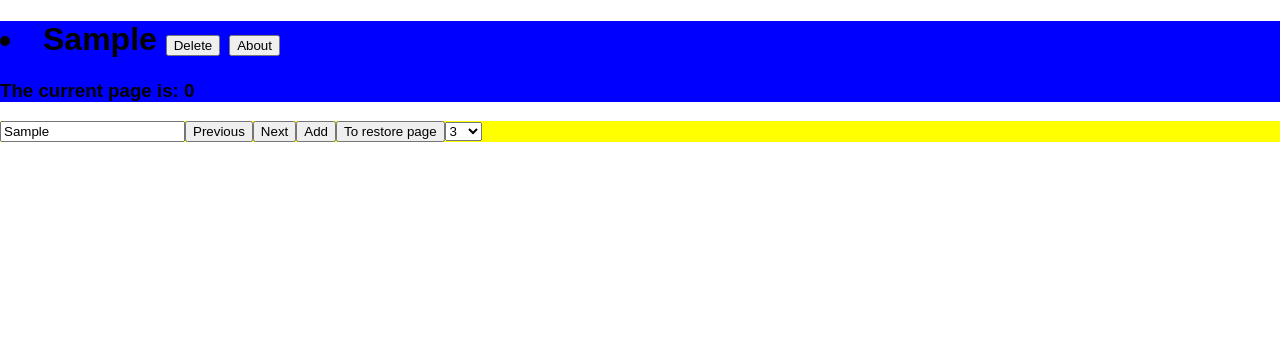
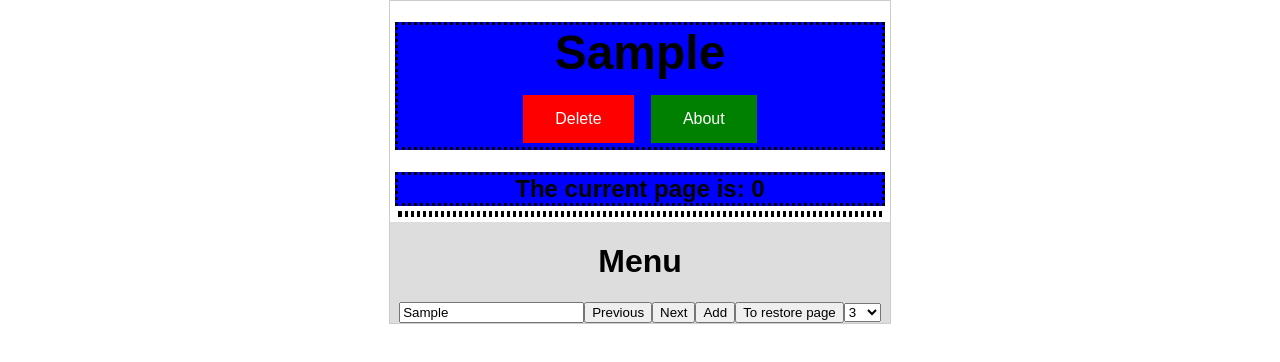
Before and after one commit to jcsouz10/pagination, a React (Create React App) app in the folder myapp/: page / in a window 1280 px wide. Both pictures are taken after typing "Sample" into the empty fields and a click on the button "Add". Shown: the top 362 px of the page. Built offline with nearby package versions, Linux system fonts and the light colour scheme; no server answers.

Commit message:
Change at 23:05

```diff
--- a/myapp/server.js
+++ b/myapp/server.js
@@ -1,6 +1,8 @@
 var express = require('express')
 var cors = require('cors')
 var app = express()
+
+app.use(cors({credentials: true, origin: true}))
 
 app.get('/people', cors(), function (req, res, next) {
   res.json([
@@ -61,6 +63,10 @@ app.get('/people', cors(), function (req, res, next) {
   ])
 })
 
+app.delete('/people/id', function (req, res) {
+  res.send('DELETE request to homepage');
+});
+
 app.listen(9000, function () {
   console.log('The server is running in the port 9000')
 })
--- a/myapp/src/App.css
+++ b/myapp/src/App.css
@@ -1,14 +1,66 @@
+.AllApp{
+  max-width: 500px;
+  min-height: 00px;
+  margin: 0 auto;
+  display: flex;
+  border: 1px solid #ccc;
+	justify-content: center;
+  flex-direction: column;
+}
 
-.OnScreen{
-  background-color :blue;
+.item {
+  margin: 5px;
+  padding: 0 10px;
+  border-style: dotted;
+  background: blue;
+  text-align: center;
+  font-size: 1.5em;
+}
+
+.menu{
+  background-color:#ddd;
+  display:flex;
+  align-items: center;
+  justify-content: center;
+  flex-wrap: wrap;
 }
 
 .ButtonsAndInput{
-  background-color :yellow;
+  flex-wrap: wrap;
 }
 
+.buttonDelete {
+  background-color:red;
+  border: none;
+  color: white;
+  padding: 15px 32px;
+  text-align: center;
+  text-decoration: none;
+  display: inline-block;
+  font-size: 16px;
+  margin: 4px 2px;
+  cursor: pointer;
+}
 
-@keyframes App-logo-spin {
-  from { transform: rotate(0deg); }
-  to { transform: rotate(360deg); }
+.validate{
+  margin: 5px;
+  padding: 0 10px;
+  color:white;
+  border-style: dotted;
+  background: black;
+  text-align: center;
+  font-size: 1.5em;
 }
+
+.buttonAbout {
+  background-color:green;
+  border: none;
+  color: white;
+  padding: 15px 32px;
+  text-align: center;
+  text-decoration: none;
+  display: inline-block;
+  font-size: 16px;
+  margin: 4px 2px;
+  cursor: pointer;
+}
--- a/myapp/src/App.js
+++ b/myapp/src/App.js
@@ -2,6 +2,8 @@ import React, { Component } from 'react';
 import { getPeople } from './api';
 import OnScreen from './OnScreen';
 import ButtonsAndInput from './ButtonsAndInput';
+import './App.css'
+const axios = require ("axios");
 
 class App extends Component {
   constructor(props) {
@@ -29,7 +31,7 @@ class App extends Component {
   }
 
   filterNames = (input) => {
-    const filtered = this.state.peoples.filter(item => item.name.includes(input));
+    const filtered = this.state.peoples.filter(item => item.id.includes(input));
     const validate = filtered.length ? '' : 'Você vai adicionar um nome';
     this.setState({ filtered, currentPage: 0, input, validate });
   }
@@ -37,7 +39,7 @@ class App extends Component {
   elementsOnScreen = () => {
     const { currentPage, filtered } = this.state;
     return filtered
-      .map((item) => <li key={item.id}> {item.name} <button onClick={() => this.remove(item.name)}> Delete </button> <button onClick={() => this.about(item.country, item.age)}> About </button> </li>)
+    .map((item) => <div className='item' key={item.id}> {item.name} <div> <button className='buttonDelete' onClick={() => this.remove(item.name, item.id)}> Delete </button> <button className='buttonAbout' onClick={() => this.about(item.country, item.age)}> About </button> </div> </div>)
     .slice(currentPage * this.state.elementsPerPage, currentPage * this.state.elementsPerPage + this.state.elementsPerPage);
   }
 
@@ -45,9 +47,9 @@ class App extends Component {
     alert("• Country: "+coun +"\n• Age: "+age );
   }
 
-  remove = (id) => {
-    this.setState({ filtered: this.state.filtered.filter(item => item.name !== id), currentPage: 0 })
-    console.log(id)
+  remove = (name,id) => {
+      axios.delete('http://127.0.0.1:9000/people/:'+id).
+      then((response=>this.state.filtered.splice(name,1)))
  }
 
   nextPage = () => {
@@ -72,24 +74,28 @@ class App extends Component {
     console.log(this.state.peoples)
   }
 
+
   restorePage = () => {
     this.setState({
       currentPage: 0, filtered: this.state.peoples
     })
   }
 
-  handleChange(event) {
+  handleChange=(event)=> {
     const value = event.target.value;
     this.setState({ elementsPerPage: value, currentPage: 0 });
-
     console.log(this.state.newValueInput)
   }
 
+
   render() {
     return (
-      <div>
+      <div className="AllApp">
       <OnScreen validate={this.state.validate} onChangeElements={this.elementsOnScreen()} currentPage={this.state.currentPage} />
+        <div className="menu">
+        <h1> Menu </h1>
       <ButtonsAndInput hadle={this.handleChange.bind(this)} restorePage={this.restorePage} nextPage={this.nextPage} previousPage={this.previousPage} getValueInput={this.filterNames} addItem={this.addItem} />
+        </div>
       </div>
     );
   }
--- a/myapp/src/ButtonsAndInput.js
+++ b/myapp/src/ButtonsAndInput.js
@@ -3,14 +3,13 @@ import './App.css'
 
 export default props => (
   <div className="ButtonsAndInput"  >
-    <input onChange={(e) => props.getValueInput(e.target.value)}></input>
-    <button onClick={props.previousPage}> Previous </button>
-    <button onClick={props.nextPage}> Next </button>
-    <button onClick={props.addItem}> Add </button>
-    <button onClick={props.restorePage}> To restore page </button>
-    <select onChange={props.handle}>
+    <input className='item2' onChange={(e) => props.getValueInput(e.target.value)}></input>
+    <button className='item2' onClick={props.previousPage}> Previous </button>
+    <button className='item2' onClick={props.nextPage}> Next </button>
+    <button className='item2' onClick={props.addItem}> Add </button>
+    <button className='item2' onClick={props.restorePage}> To restore page </button>
+    <select className='item2' onChange={props.handle}>
       <option value="3" >3</option>
-
       <option value="4" >4</option>
       <option value="10" >10</option>
     </select>
--- a/myapp/src/OnScreen.js
+++ b/myapp/src/OnScreen.js
@@ -4,7 +4,7 @@ import './App.css'
 export default props =>(
    <div className="OnScreen" >
     <h1>{props.onChangeElements}</h1>
-    <h3>The current page is: {props.currentPage}</h3>
-    <h3> {props.validate} </h3>
+    <h3 className='item'>The current page is: {props.currentPage}</h3>
+    <h3 className='validate'> {props.validate} </h3>
 </div>
 )
--- a/myapp/src/index.css
+++ b/myapp/src/index.css
@@ -1,4 +1,3 @@
-
 body {
   margin: 0;
   padding: 0;
```
Lines whose indentation alone changed are shown as unchanged.
